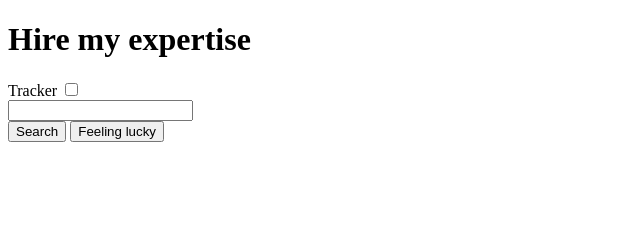
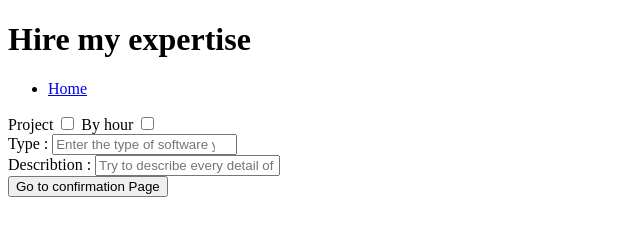
Before and after one commit to AliAlrebdi/swe-363-231, a plain HTML site: page Forn.html in a window 1280 px wide. Shown: the whole page, without its empty margins (0-640 px from the left). Drawn offline with Linux system fonts and the light colour scheme.

Commit message:
Exercise 2 complex forms

```diff
--- a/Forn.html
+++ b/Forn.html
@@ -4,6 +4,7 @@
 
         <title>Hire me</title>
     </head>
+
     <body>
         <form action="">
 
@@ -11,31 +12,54 @@
                 Hire my expertise
             </h1>
 
-            <label for="trackcheck"> Tracker</label>
-            <input type="checkbox" id= "trackcheck">
+            <ul>
+                <li>
+                    <a href="http://127.0.0.1:5500/index.html">
+                        Home
+                    </a>
+                </li>
+            </ul>
 
-            <div>
+            <label for="projectcheck"> Project</label>
+            <input type="checkbox" id= "projectcheck">
 
-                    <input type="text" list="Products">
+            <label for="hourCheck">By hour</label>
+            <input type="checkbox" id="hourCheck">
 
-            </div>
+            <main>
+                    <label for="type">Type :</label>
+                    <input type="text" list="Services" placeholder="Enter the type of software you want">
 
-            <datalist id = "Products">
-                <option value="Coffee"></option>
-                <option value="Water"></option>
-                <option value="Tea"></option>
-                <option value="Juice"></option>
-            </datalist>
 
-            <input type="submit" value="Search">
+                    <datalist id = "Services">
+                        <option value="website"></option>
+                        <option value="andriod mobile app"></option>
+                        <option value="IOS mobile app"></option>
+                        <option value="special request"></option>
+                    </datalist>
 
-            <button>
-                Feeling lucky
+            </main>
 
-            </button>
+            <section>
+
+                <label for="Describtion">Describtion :</label>
+
+                <input type="text" id="Describtion" name="descreption" placeholder="Try to describe every detail of your software">
+
+
+            </section>
+
+
+
+
 
 
 
         </form>
+
+        <form action="http://127.0.0.1:5500/confirmation.html">
+
+            <input type="submit" value="Go to confirmation Page">
+        </form>
     </body>
 </html>
--- a/dark_theme.css
+++ b/dark_theme.css
@@ -1,5 +1,5 @@
 
 body {
-    color: white;
-    background-color: black;
+    color: black;
+    background-color: white;
 }
```
Also changed, not shown: confirmation.html (added, +14 -0 lines), index.html (+1 -1 lines).
